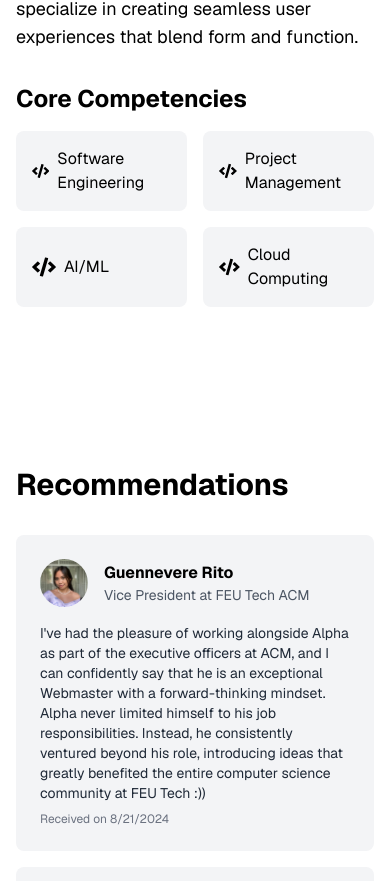
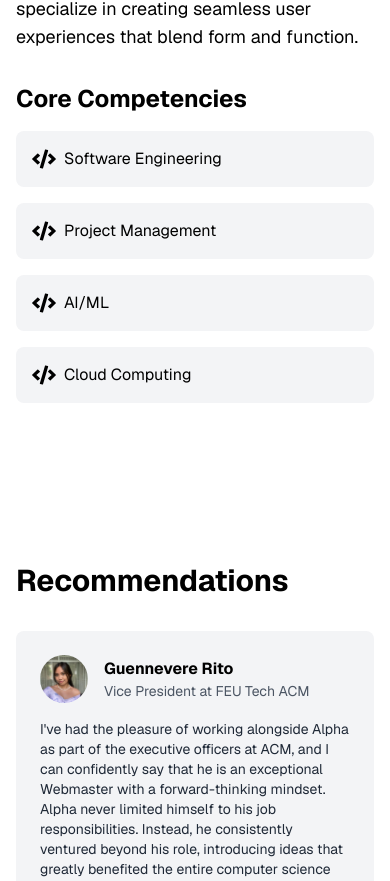
Before and after one commit to alphacoma18/portfolio3, a Next.js app: page / in a window 390 px wide. Shown: the part 991-1872 px from the top of the page. Built offline with nearby package versions, Linux system fonts and the light colour scheme; no server answers.

Commit message:
refactor: competency grid-col

```diff
--- a/src/components/Competencies.tsx
+++ b/src/components/Competencies.tsx
@@ -17,7 +17,7 @@
                     function.
                 </p>
                 <h3 className="text-2xl font-bold mb-4">Core Competencies</h3>
-                <div className="grid grid-cols-2 md:grid-cols-4 gap-4">
+                <div className="grid grid-cols-1 sm:grid-cols-2 lg:grid-cols-4 gap-4">
                     {coreCompetencies.map((competency, index) => (
                         <div key={index} className="flex items-center space-x-2 p-4 bg-gray-100 rounded-lg">
                             <competency.icon className="w-6 h-6" />
```
